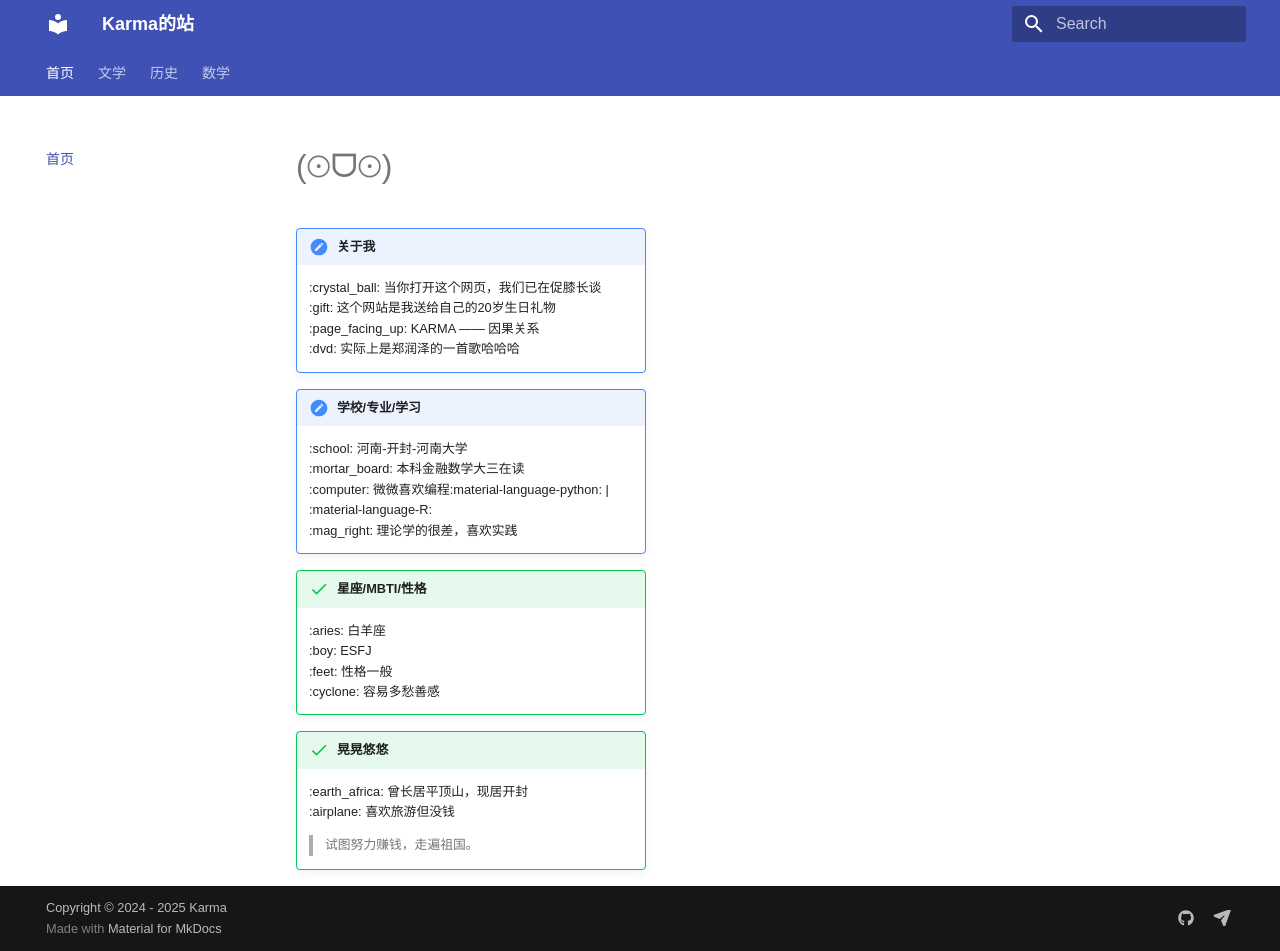
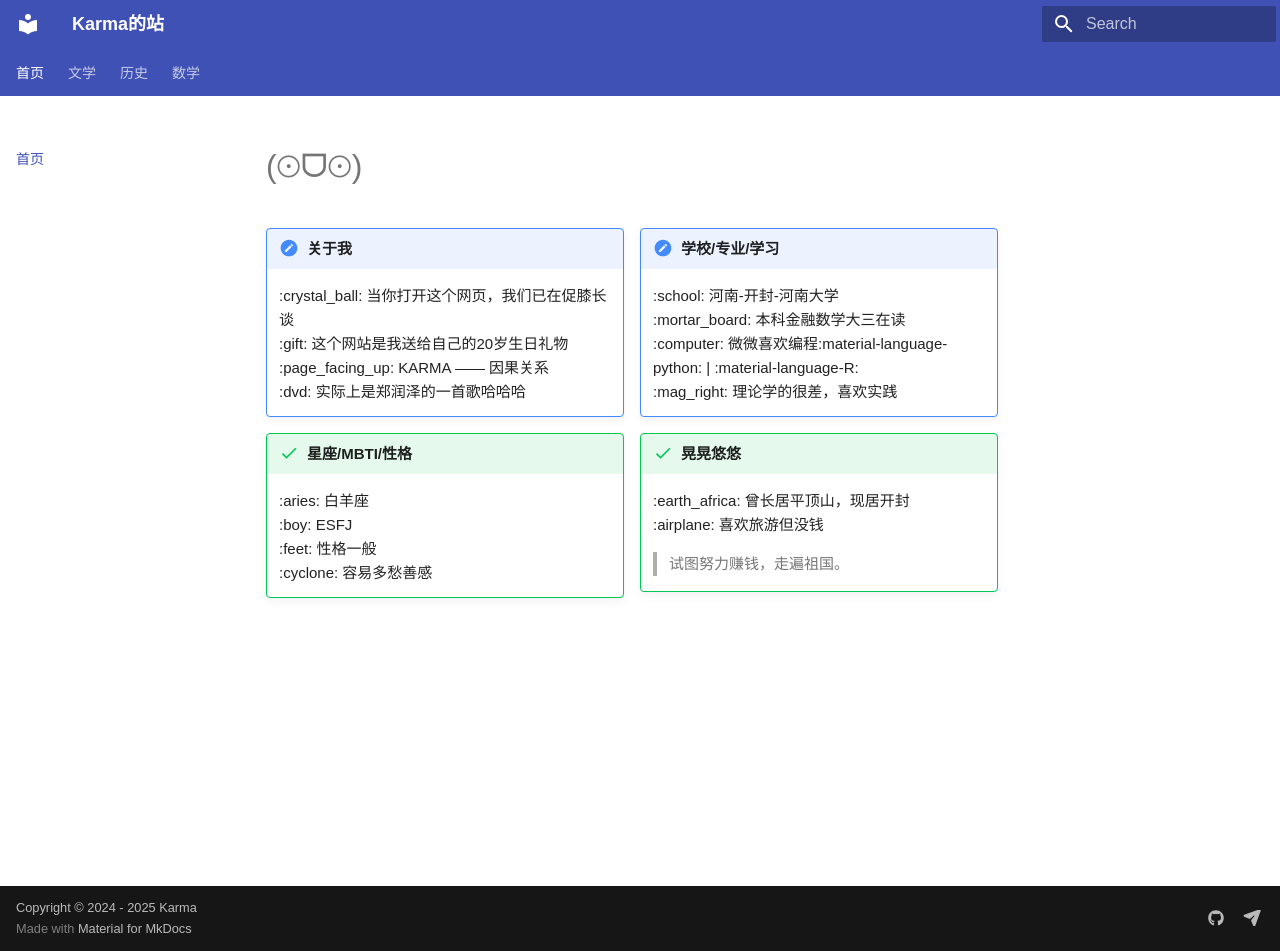
Before and after one commit to Colick-cgc/skills-github-pages, an MkDocs documentation site: the page built from docs/index.md, in a window 1280 px wide and 951 px high. Built offline with MkDocs 1.6.1 and Material for MkDocs 9.7.7, drawn with Linux system fonts in a browser that asks for light colours; a style sheet for code colours, icons or effects is not loaded.

Commit message:
Update extra.css

```diff
--- a/docs/stylesheets/extra.css
+++ b/docs/stylesheets/extra.css
@@ -1,6 +1,22 @@
+.md-typeset .admonition,
+.md-typeset details {
+    font-size: 15px
+}
+
+.md-grid {
+    max-width: 1280px;
+}
+
 .md-typeset .admonition.inline {
-    width: 350px;
+    width: 358px;
     column-width: auto;
+    font-size: 15px;
+}
+
+.md-typeset .admonition.indexinline {
+    width: 732px;
+    column-width: auto;
+    font-size: 15px;
 }
 :root {
     --md-text-font:  "LXGW WenKai Screen", sans-serif;
```
